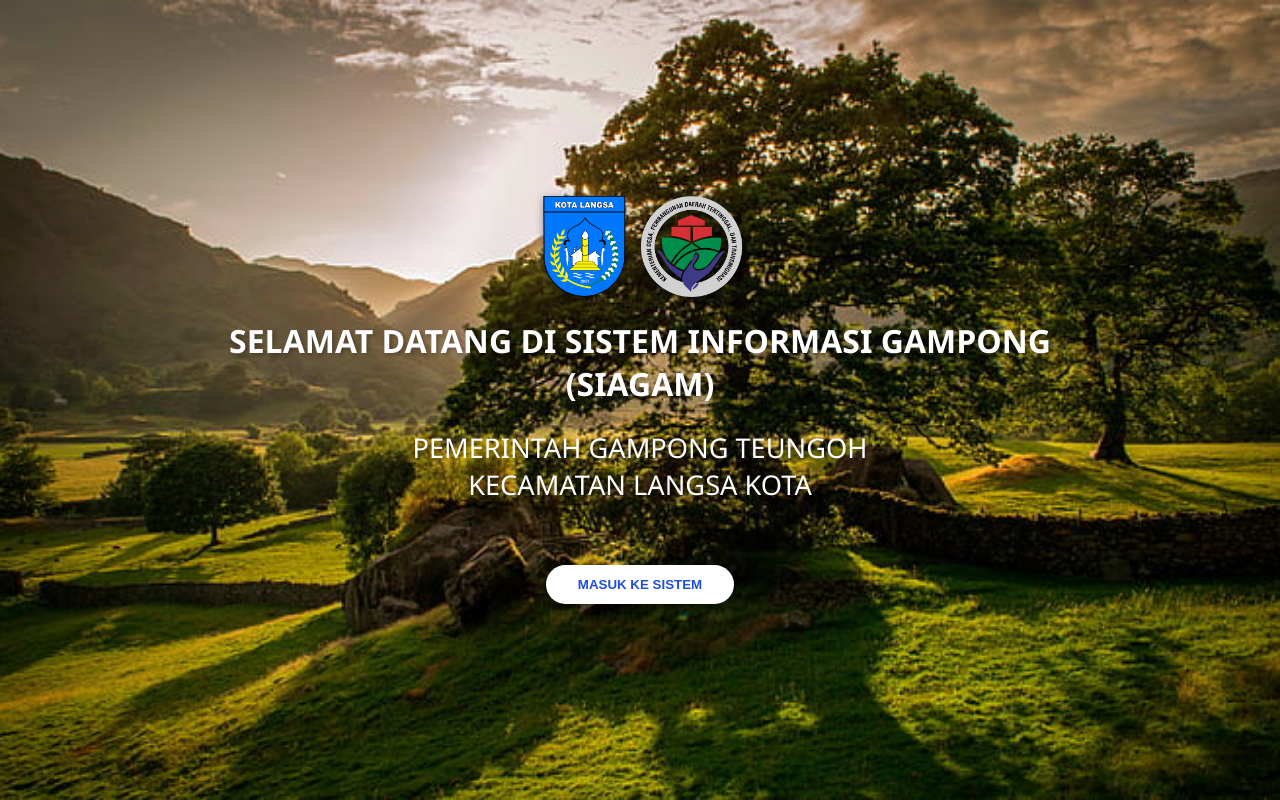
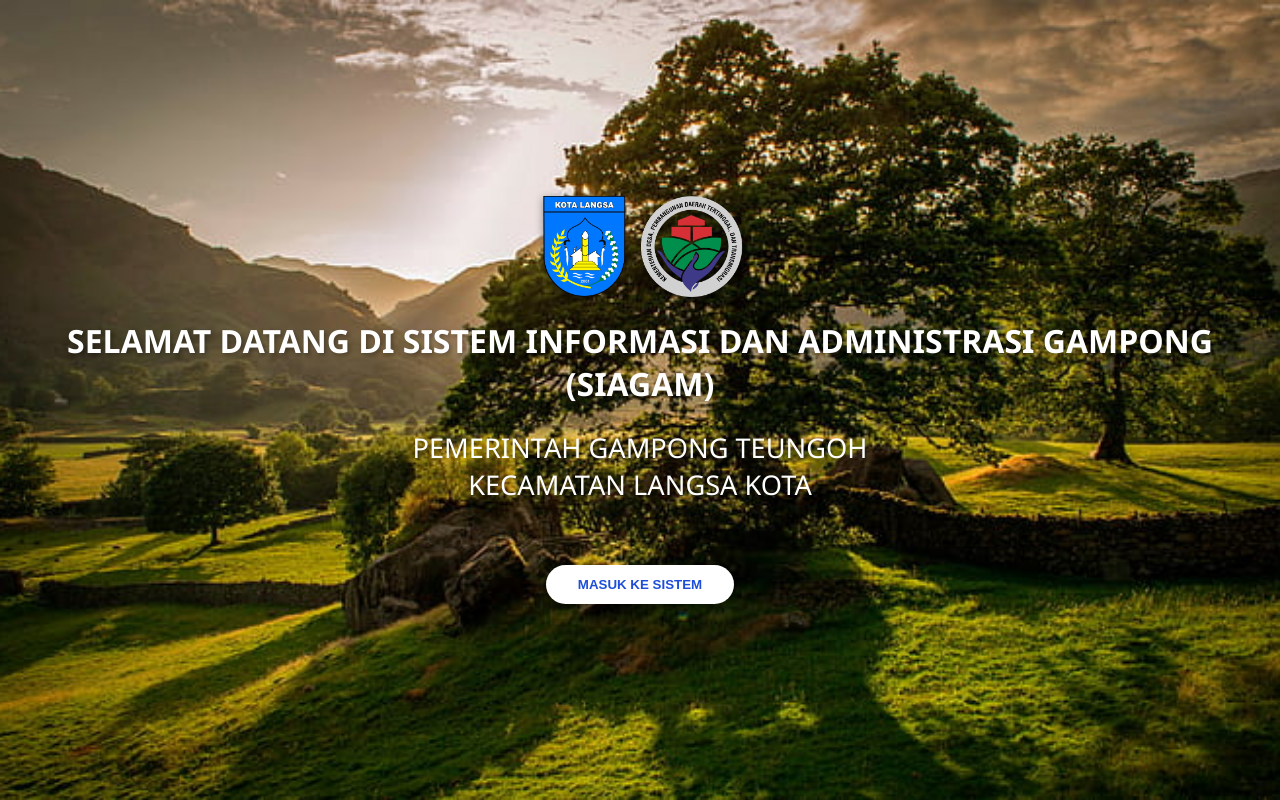
Before and after one commit to andromedapictures/siagam, a plain HTML site: page index.html in a window 1280 px wide. Drawn offline with Linux system fonts and the light colour scheme.

Commit message:
index.html

```diff
--- a/index.html
+++ b/index.html
@@ -9,7 +9,7 @@
 <body>
   <div class="container">
     <img src="logo dashboard.png" alt="Logo Dashboard" class="logo">
-    <h1>SELAMAT DATANG DI SISTEM INFORMASI GAMPONG <br>(SIAGAM)</h1>
+    <h1>SELAMAT DATANG DI SISTEM INFORMASI DAN ADMINISTRASI GAMPONG <br>(SIAGAM)</h1>
     <h2>PEMERINTAH GAMPONG TEUNGOH <br> KECAMATAN LANGSA KOTA</h2>
     <button onclick="openLogin()">MASUK KE SISTEM</button>
   </div>
```
